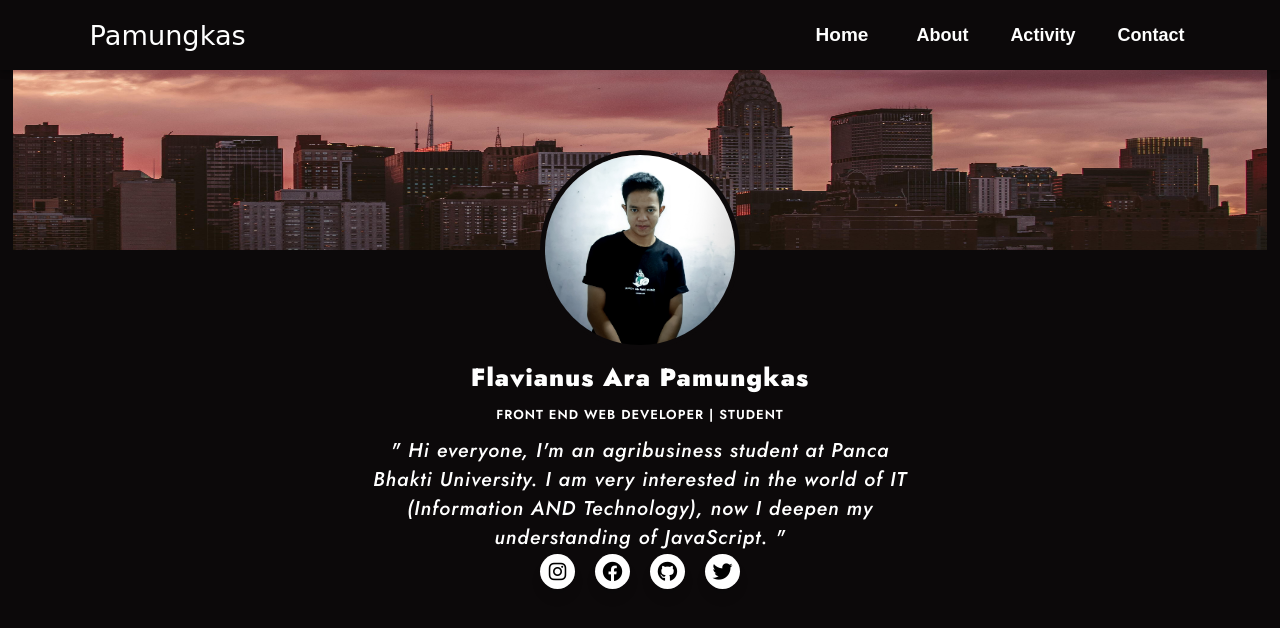
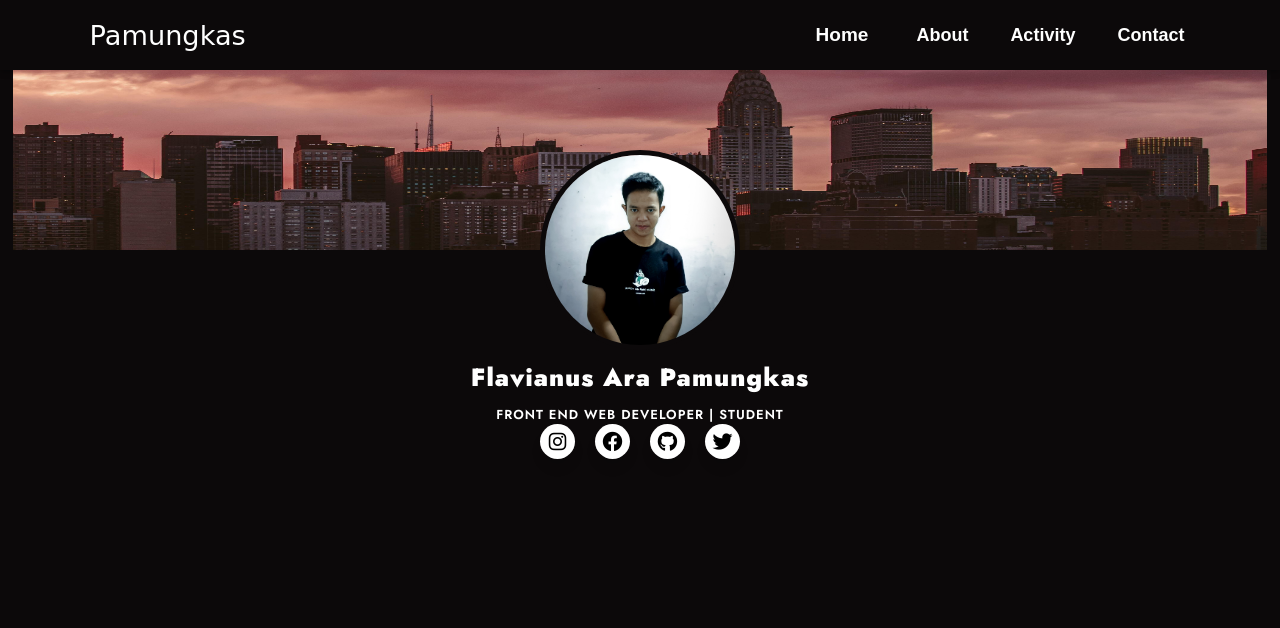
Before and after one commit to ara-pamungkas/portfolio-manual, a plain HTML site: page index.html in a window 1280 px wide. Drawn offline with Linux system fonts and the light colour scheme; a web font is replaced by a local one.

Commit message:
Delete profile > span > p

```diff
--- a/index.html
+++ b/index.html
@@ -51,11 +51,7 @@
                 <img src="./Img/profile/Profilee.jpg" alt="">
                 <h2>Flavianus Ara Pamungkas</h2>
                 <p>FRONT END WEB DEVELOPER | STUDENT</p>
-                <span><p>
-                    " Hi everyone, I'm an agribusiness student at Panca Bhakti University.
-                    I am very interested in the world of IT (Information AND Technology), now I
-                    deepen my understanding of JavaScript. "
-                </p></span>
+
                 <div class="logo">
                     <div class="icon instagram">
                         <div class="tooltip ig">Instagram</div>
```
